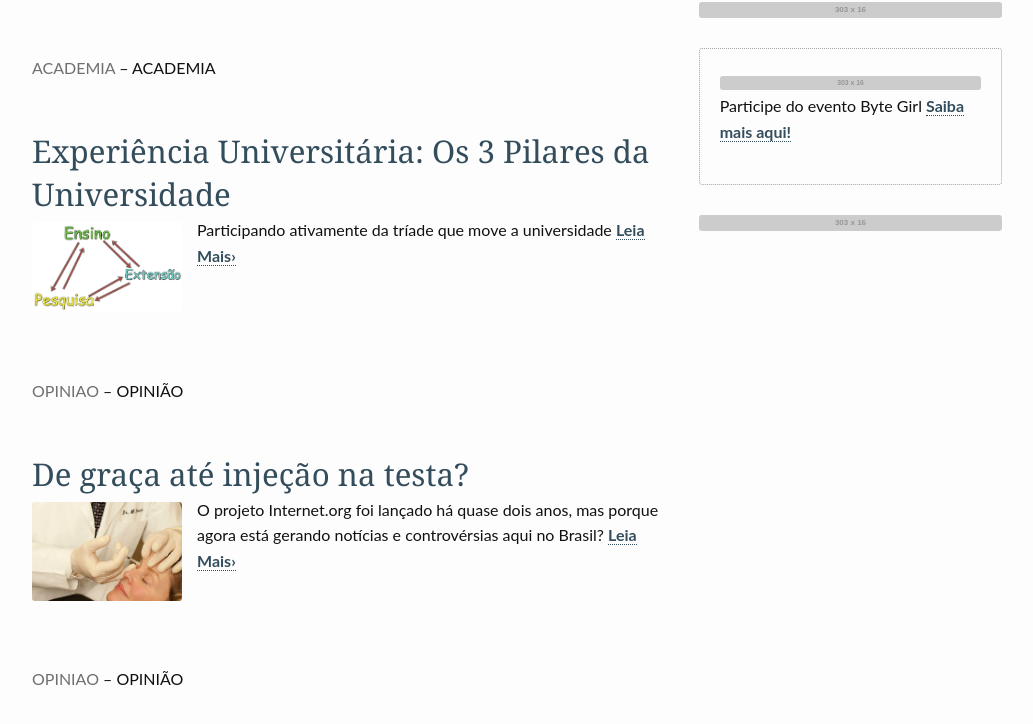
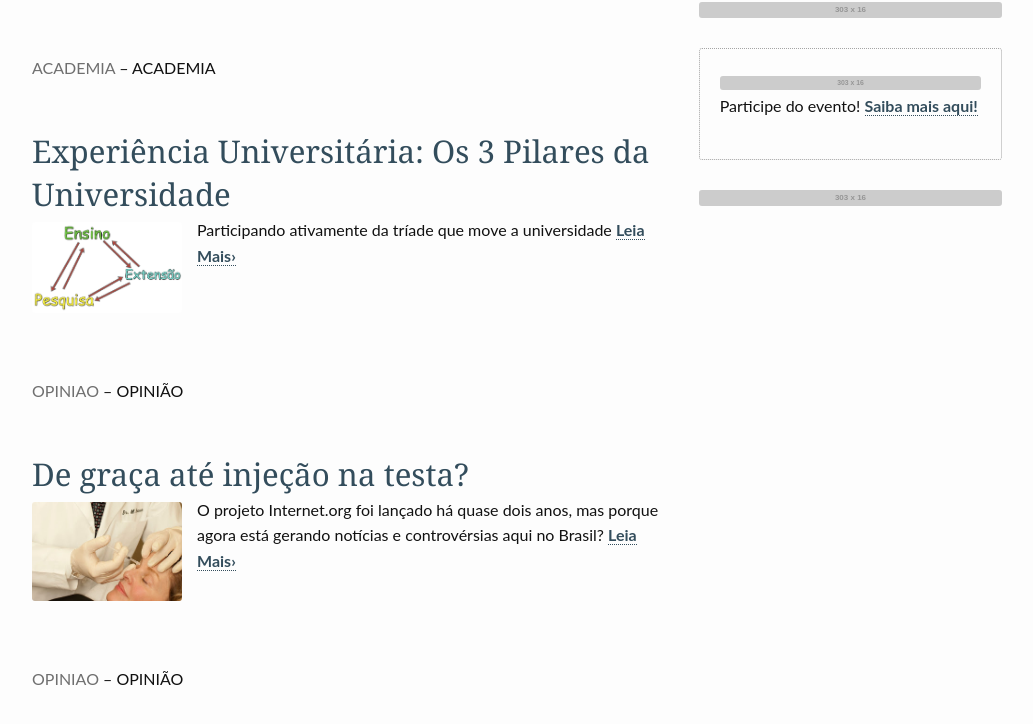
Before and after one commit to inspiradanacomputacao/inspiradanacomputacao.github.io, a Jekyll site: the page built from blog/index.html, in a window 1280 px wide and 900 px high, scrolled down 845 px, cut to the strip 164-888 px from the top of the window. Shown: the whole strip, without its empty margins (123-1156 px from the left). Built offline with Jekyll 4.4.1, drawn with Linux system fonts in a browser that asks for light colours; the list of posts is cut into pages by our own code.

Commit message:
ajuste byte girl na area de divulgacao

```diff
--- a/_includes/sidebar.html
+++ b/_includes/sidebar.html
@@ -32,8 +32,8 @@
 <!-- FINAL FORMULARIO BOTAO PAGSEGURO -->
 	<img class="b30" src="http://dummyimage.com/303x16:9/B5509C/ffff.png&text=Anuncie%20Aqui" alt="">
 	<div class="border-dotted radius b30">
-		<img src="http://dummyimage.com/303x16:9/fffffff/0000.png&text=Python Brasil[11]" alt="uh, Placekitten">
-		<p class="text-left">Participe do evento Byte Girl <a href="https://www.facebook.com/bytegirlevento/" target="_blank">Saiba mais aqui!</a></p>
+		<img src="http://dummyimage.com/303x16:9/fffffff/0000.png&text=Byte Girl" alt="uh, Placekitten">
+		<p class="text-left">Participe do evento! <a href="https://www.facebook.com/bytegirlevento/" target="_blank">Saiba mais aqui!</a></p>
 	</div>
 	<img class="b30" src="http://dummyimage.com/303x16:9/kdas/ffffff.png&text=Anuncie%20Aqui" alt="">
 </aside>
```
